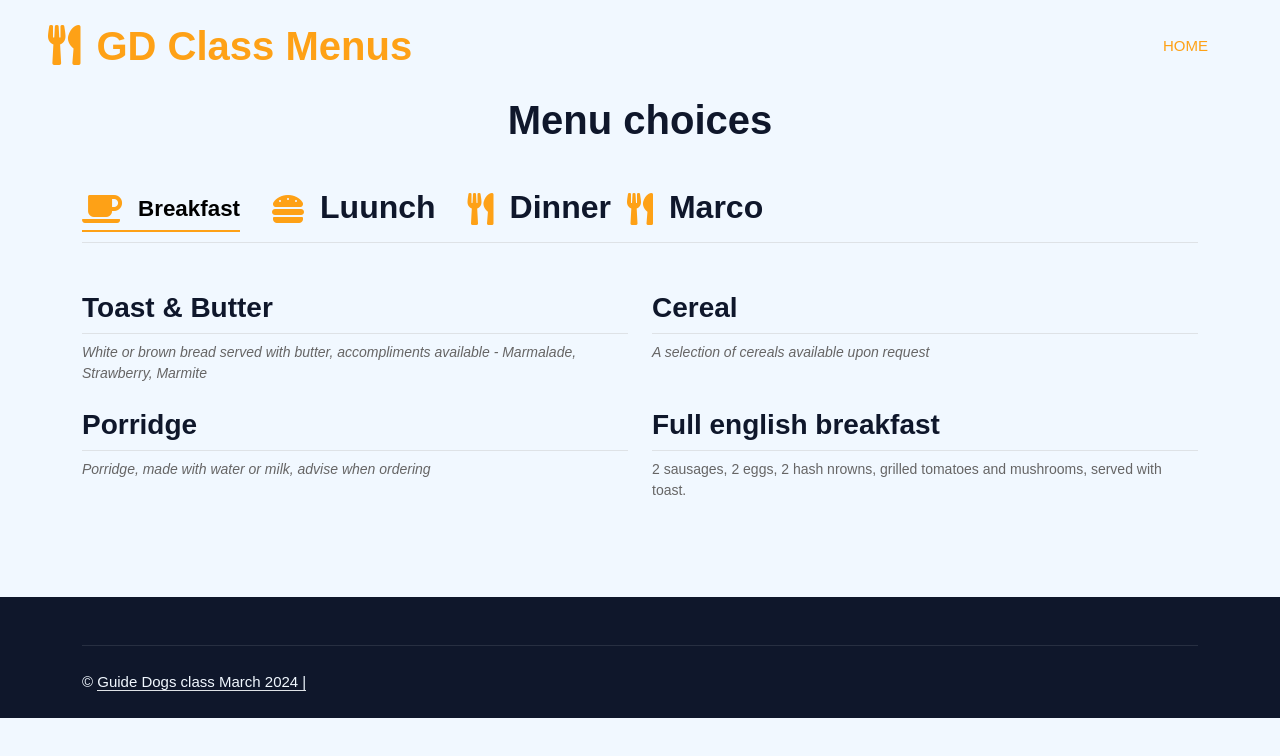
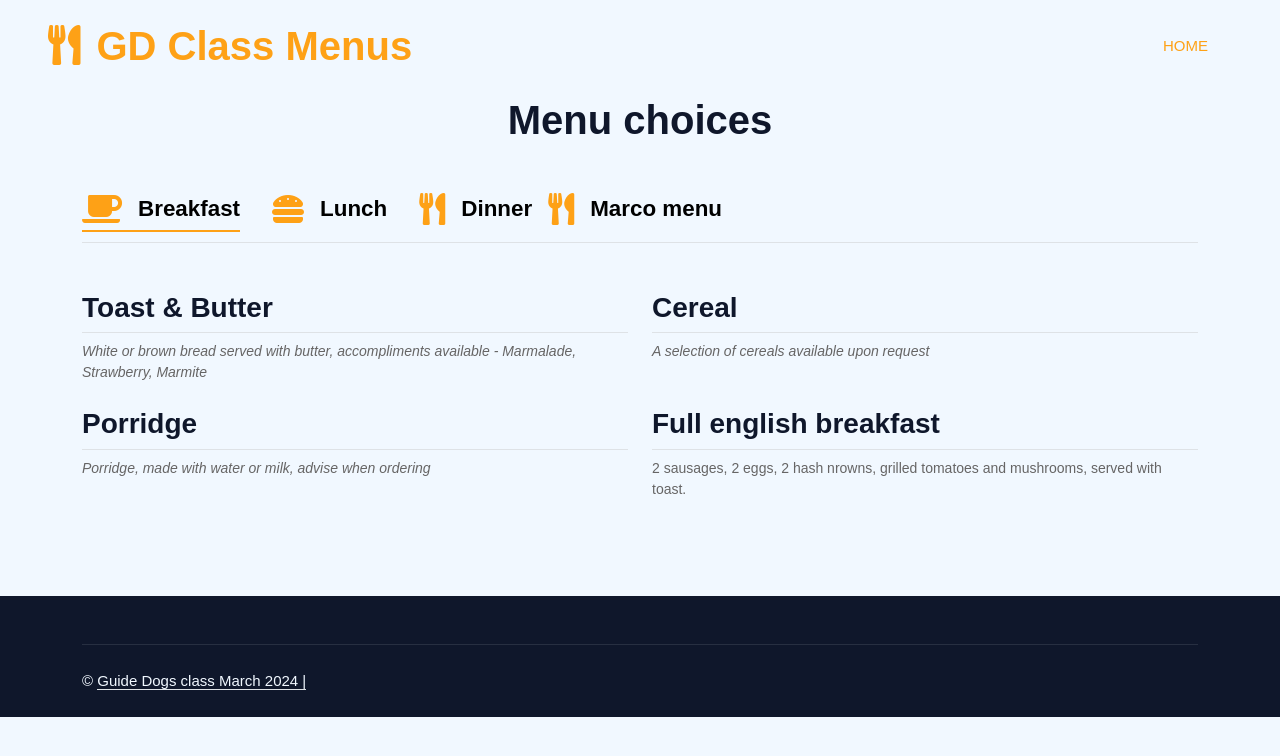
Before and after one commit to JHodgkins/Menu2, a plain HTML site: page index.html in a window 1280 px wide. Drawn offline with nearby package versions, Linux system fonts and the light colour scheme.

Commit message:
mwnu items

```diff
--- a/index.html
+++ b/index.html
@@ -75,36 +75,32 @@
                             <a class="d-flex align-items-center text-start mx-3 ms-0 pb-1 active" data-bs-toggle="pill" href="#tab-1">
                                 <i class="fa fa-coffee fa-2x text-primary" aria-hidden="true"></i>
                                 <span aria-level="2" class="tabs-text ps-3">
-
                                     Breakfast
                                 </span>
                             </a>
                         </li>
                         <li class="nav-item">
                             <a class="d-flex align-items-center text-start mx-3 pb-3" data-bs-toggle="pill" href="#tab-2">
-                                <i class="fa fa-hamburger fa-2x text-primary"></i>
-                                <div class="ps-3">
-
-                                    <h2 class="mt-n1 mb-0">Luunch</h2>
-                                </div>
+                                <i class="fa fa-hamburger fa-2x text-primary" aria-hidden="true"></i>
+                                <span aria-level="2" class="tabs-text ps-3">
+                                    Lunch
+                                </span>
                             </a>
                         </li>
                         <li class="nav-item">
                             <a class="d-flex align-items-center text-start mx-3 me-0 pb-3" data-bs-toggle="pill" href="#tab-3">
-                                <i class="fa fa-utensils fa-2x text-primary"></i>
-                                <div class="ps-3">
-
-                                    <h2 class="mt-n1 mb-0">Dinner</h2>
-                                </div>
+                                <i class="fa fa-utensils fa-2x text-primary"aria-hidden="true"></i>
+                                <span aria-level="2" class="tabs-text ps-3">
+                                    Dinner
+                                </span>
                             </a>
                         </li>
                         <li class="nav-item">
                             <a class="d-flex align-items-center text-start mx-3 me-0 pb-3" data-bs-toggle="pill" href="#tab-4">
-                                <i class="fa fa-utensils fa-2x text-primary"></i>
-                                <div class="ps-3">
-
-                                    <h2 class="mt-n1 mb-0">Marco</h2>
-                                </div>
+                                <i class="fa fa-utensils fa-2x text-primary"aria-hidden="true"></i>
+                                <span aria-level="2" class="tabs-text ps-3">
+                                    Marco menu
+                                </span>
                             </a>
                         </li>
                     </ul>
```
